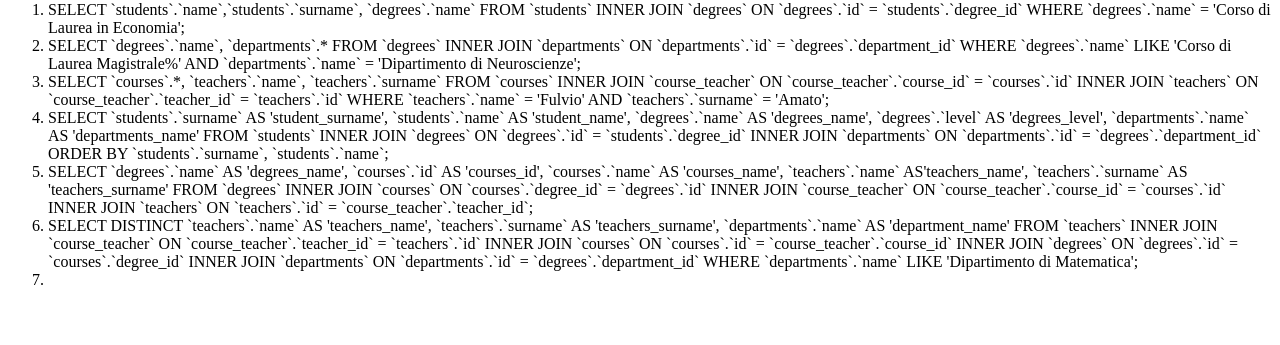
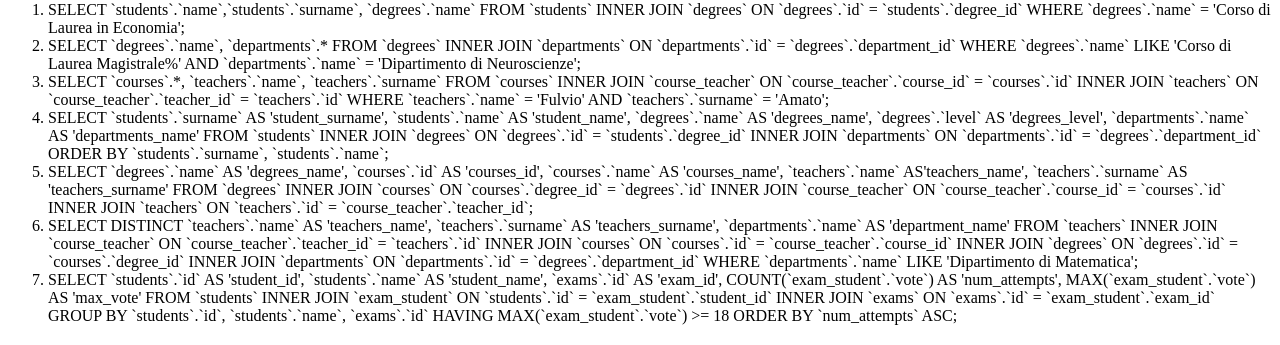
Before and after one commit to Pirisinu/db-university, a plain HTML site: page index.html in a window 1280 px wide. Shown: the part 455-800 px from the top of the page. Drawn offline with Linux system fonts and the light colour scheme.

Commit message:
[ADD]EX N.7(BONUS)

```diff
--- a/index.html
+++ b/index.html
@@ -35,7 +35,7 @@
     <li>SELECT `students`.`surname` AS 'student_surname', `students`.`name` AS 'student_name', `degrees`.`name` AS 'degrees_name', `degrees`.`level` AS 'degrees_level', `departments`.`name` AS 'departments_name' FROM `students` INNER JOIN `degrees` ON `degrees`.`id` = `students`.`degree_id` INNER JOIN `departments` ON `departments`.`id` = `degrees`.`department_id` ORDER BY `students`.`surname`, `students`.`name`; </li>
     <li>SELECT `degrees`.`name` AS 'degrees_name', `courses`.`id` AS 'courses_id', `courses`.`name` AS 'courses_name', `teachers`.`name` AS'teachers_name', `teachers`.`surname` AS 'teachers_surname' FROM `degrees` INNER JOIN `courses` ON `courses`.`degree_id` = `degrees`.`id` INNER JOIN `course_teacher` ON `course_teacher`.`course_id` = `courses`.`id` INNER JOIN `teachers` ON `teachers`.`id` = `course_teacher`.`teacher_id`; </li>
     <li>SELECT DISTINCT `teachers`.`name` AS 'teachers_name', `teachers`.`surname` AS 'teachers_surname', `departments`.`name` AS 'department_name' FROM `teachers` INNER JOIN `course_teacher` ON `course_teacher`.`teacher_id` = `teachers`.`id` INNER JOIN `courses` ON `courses`.`id` = `course_teacher`.`course_id` INNER JOIN `degrees` ON `degrees`.`id` = `courses`.`degree_id` INNER JOIN `departments` ON `departments`.`id` = `degrees`.`department_id` WHERE `departments`.`name` LIKE 'Dipartimento di Matematica'; </li>
-    <li></li>
+    <li>SELECT `students`.`id` AS 'student_id', `students`.`name` AS 'student_name', `exams`.`id` AS 'exam_id', COUNT(`exam_student`.`vote`) AS 'num_attempts', MAX(`exam_student`.`vote`) AS 'max_vote' FROM `students` INNER JOIN `exam_student` ON `students`.`id` = `exam_student`.`student_id` INNER JOIN `exams` ON `exams`.`id` = `exam_student`.`exam_id` GROUP BY `students`.`id`, `students`.`name`, `exams`.`id` HAVING MAX(`exam_student`.`vote`) >= 18 ORDER BY `num_attempts` ASC; </li>
   </ol>
 </body>
 </html>
```
